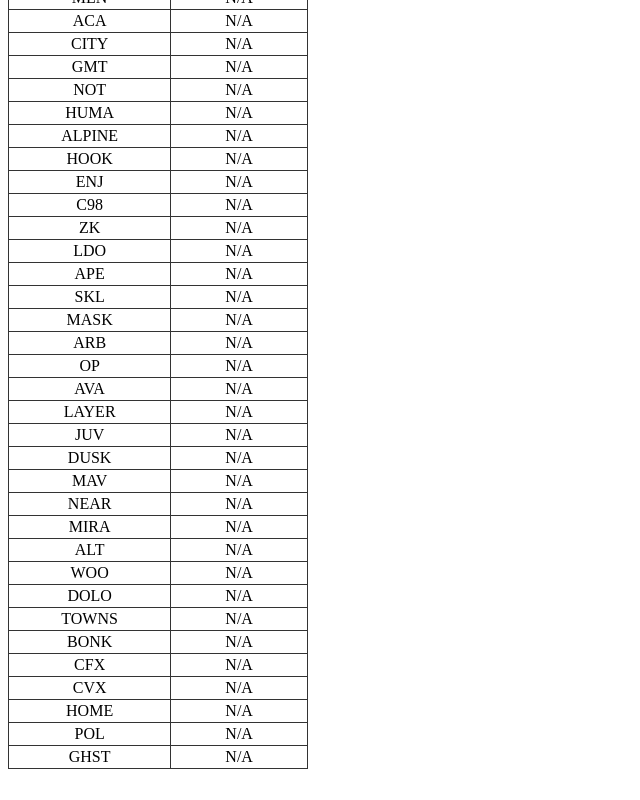
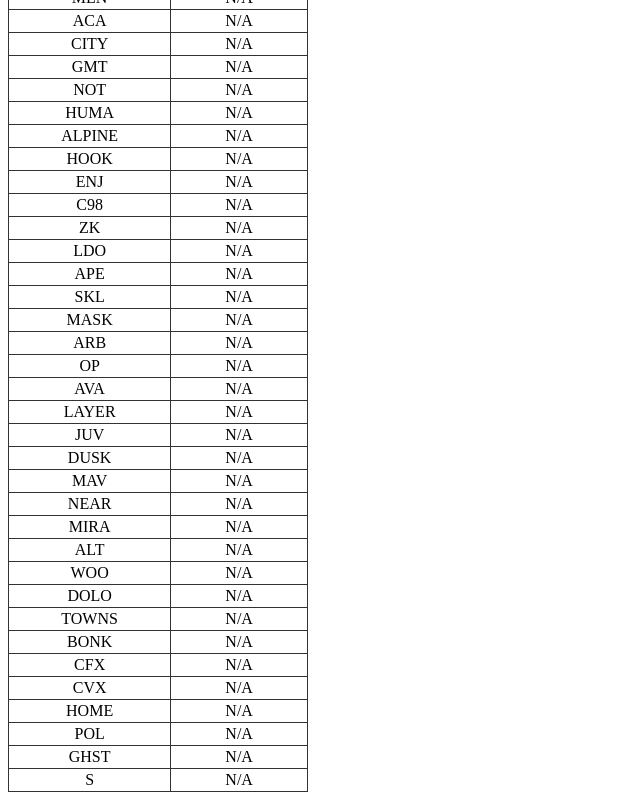
Before and after one commit to ammadahmed146/BNB-Cal, a plain HTML site: page index.html in a window 1280 px wide. Shown: the part 966-1766 px from the top of the page, without its empty margins (0-640 px from the left). Before the commit the page ends 1743 px from the top, so only its background shows below. Drawn offline with Linux system fonts and the light colour scheme; no server answers.

Commit message:
Update index.html

```diff
--- a/index.html
+++ b/index.html
@@ -35,7 +35,7 @@ const coins = [
 "ACA","CITY","GMT","NOT","HUMA","ALPINE","HOOK","ENJ","C98","ZK",
 "LDO","APE","SKL","MASK","ARB","OP","AVA","LAYER","JUV","DUSK",
 "MAV","NEAR","MIRA","ALT","WOO","DOLO","TOWNS","BONK","CFX","CVX",
-"HOME","POL","GHST" ];
+"HOME","POL","GHST","S" ];
 
 const symbols = coins.map(coin => coin + "USDT");
 const table = document.getElementById("cryptoTable");
```
